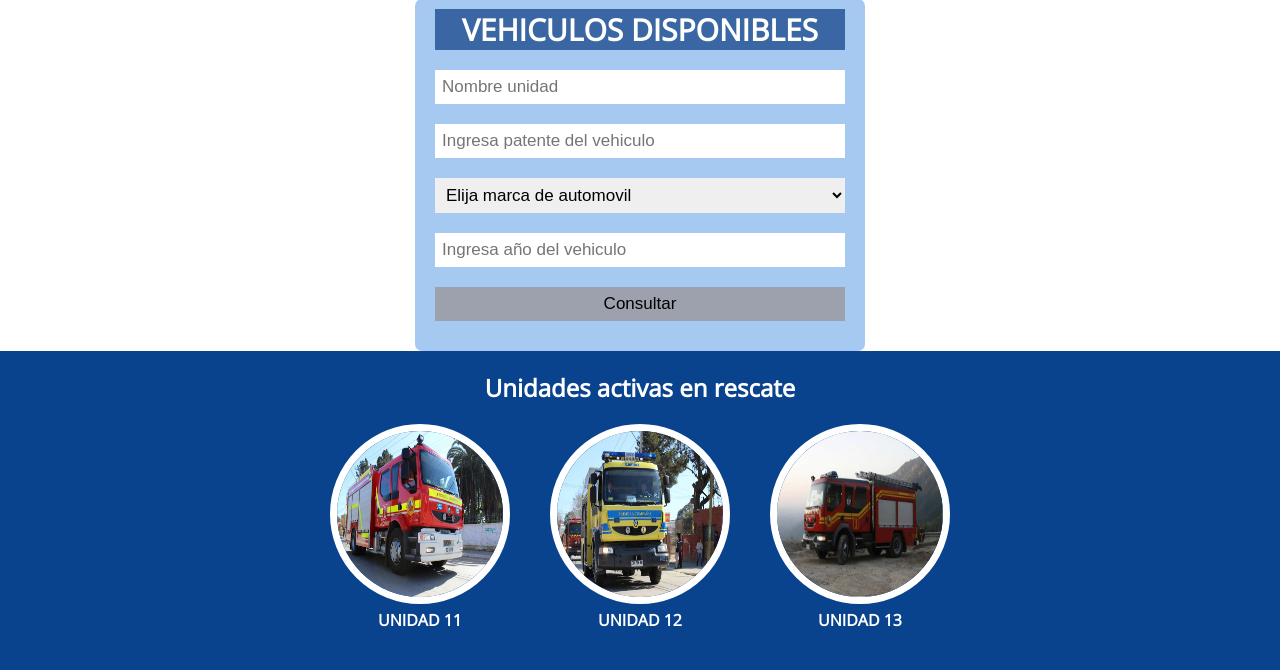
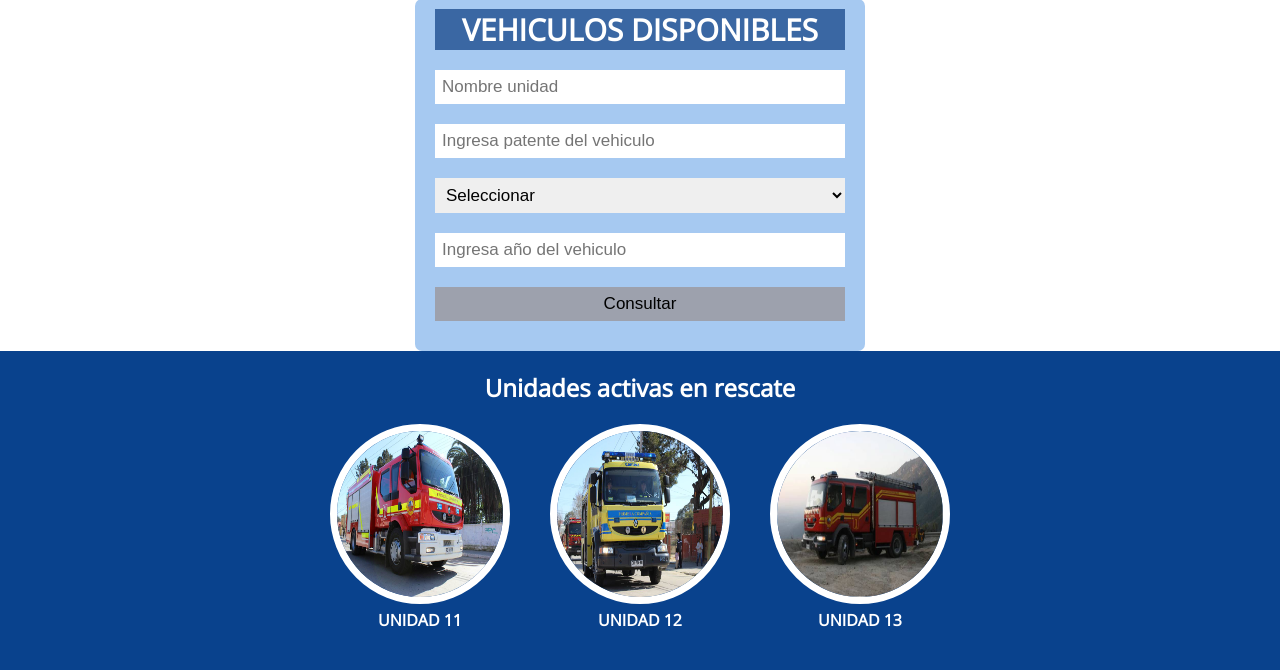
Before and after one commit to Lua-Code12/bomberos_quilpue, a Django app: page /vehiculos/ in a window 1280 px wide. Shown: the part 581-1251 px from the top of the page. Run offline with Django 3.2, Linux system fonts and the light colour scheme; some libraries are stand-ins or nearby versions.

Commit message:
modificaciones crd en automoviles

```diff
--- a/blog/templates/blog/vehiculos.html
+++ b/blog/templates/blog/vehiculos.html
@@ -12,7 +12,11 @@
         </h3>
         <input type="text" name="nombre" placeholder="Nombre unidad">
         <input type="text" id="patente" name='patente' placeholder="Ingresa patente del vehiculo" required>
-        <select name="menu"> <option> Elija marca de automovil</option> <option>Toyota</option> <option>Suzuki</option> <option>Peugeot</option>  </select>
+        <select name="cboMarca" id="cboMarca">
+
+            <option velue="">Seleccionar </option>
+
+        </select>
         <input type="number" name="año" min="1925" max="2021" placeholder="Ingresa año del vehiculo">
 
         </select>
```
